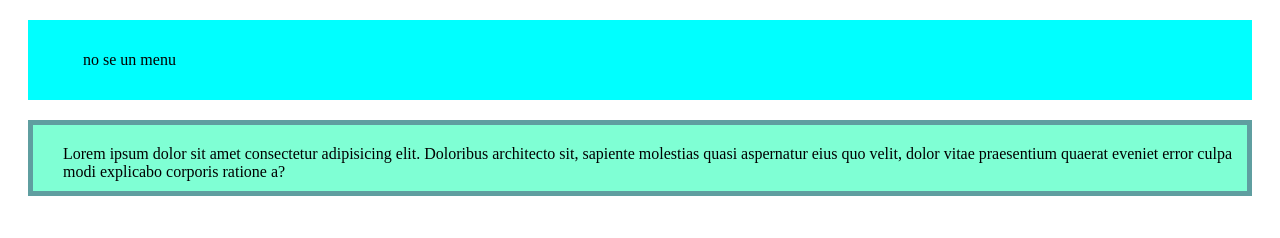
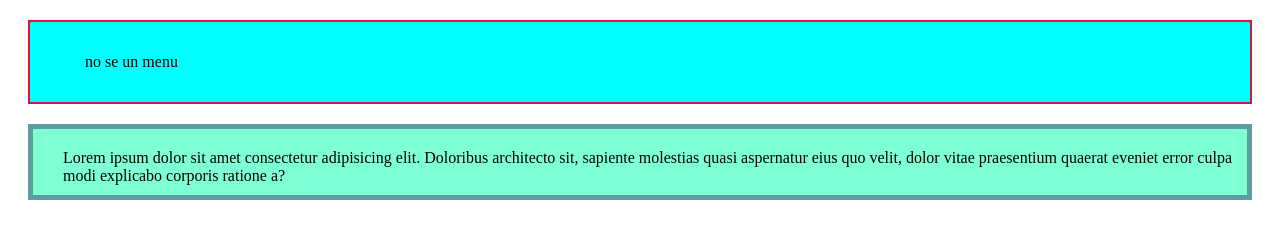
Before and after one commit to fvgz/CursoUTN, a plain HTML site: page Clase4/index.html in a window 1280 px wide. Drawn offline with Linux system fonts and the light colour scheme.

Commit message:
actividad de grupo

```diff
--- a/Clase4/estilos.css
+++ b/Clase4/estilos.css
@@ -20,4 +20,5 @@
     height: auto;
     margin: 20px;
     padding: 15px;
+    border: solid 2px crimson;
 }
```
Also changed, not shown: ActDeGrupo/index.html (added).
